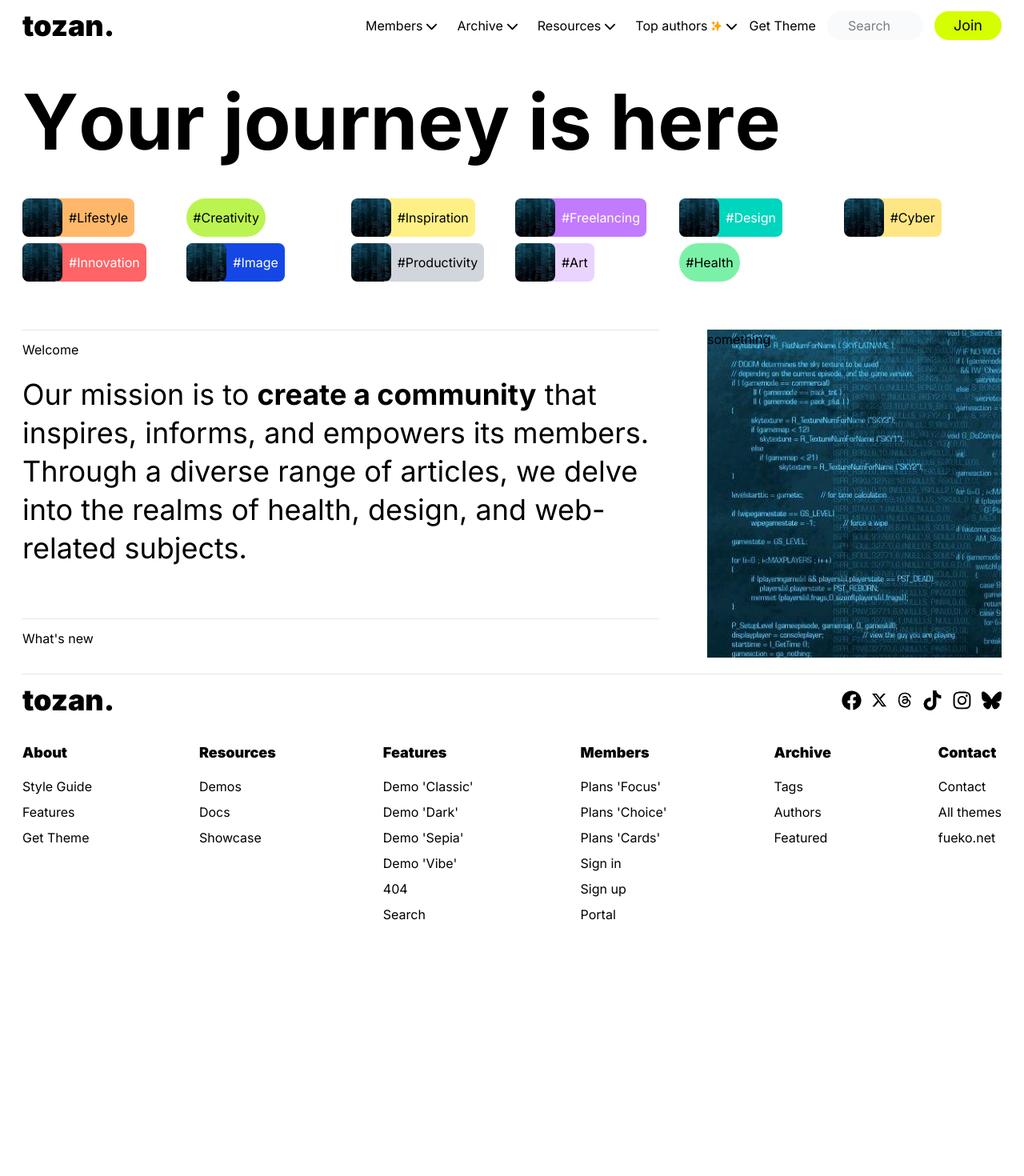
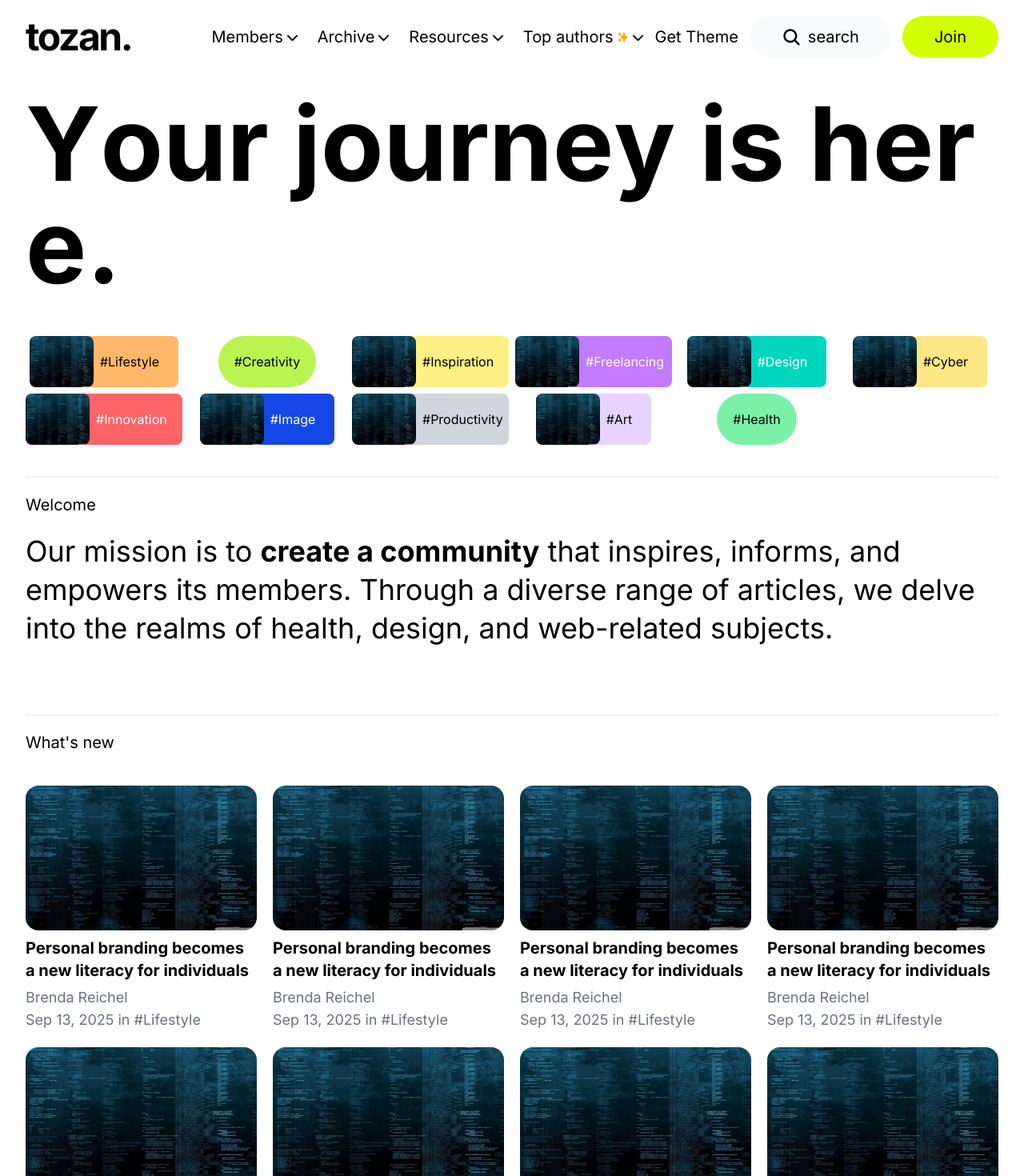
Before and after one commit to AbdulrahmanIsmael/tozan-landing-page, a Next.js app: page / in a window 1280 px wide. Shown: the top 1470 px of the page at 80% size. Before the commit the page ends 1167 px from the top, so only its background shows below. Built offline with nearby package versions, Linux system fonts and the light colour scheme.

Commit message:
feat(Articles section): add articles section with animation when it appears in scrolling

```diff
--- /dev/null
+++ b/app/components/home/Articles.tsx
@@ -0,0 +1,41 @@
+"use client";
+import ArticleCard from "@/app/ui/components/ArticleCard";
+import { motion } from "motion/react";
+
+export default function Articles() {
+  return (
+    <motion.section
+      initial={{
+        x: -1000,
+      }}
+      whileInView={{
+        x: 0,
+      }}
+      transition={{ duration: 0.5, ease: "easeOut" }}
+      className="flex flex-col gap-y-10 py-5 border-t border-t-gray-200"
+    >
+      <h2 className="text-xl">What's new</h2>
+      <div className="grid grid-cols-1 sm:grid-cols-2 md:grid-cols-3 lg:grid-cols-4 gap-5">
+        <ArticleCard />
+        <ArticleCard />
+        <ArticleCard />
+        <ArticleCard />
+        <ArticleCard />
+        <ArticleCard />
+        <ArticleCard />
+        <ArticleCard />
+        <ArticleCard />
+        <ArticleCard />
+        <ArticleCard />
+        <ArticleCard />
+      </div>
+
+      <button
+        type="button"
+        className="cursor-pointer px-15 py-6 rounded-[50px] bg-[#D4FF00] text-2xl self-center mt-5"
+      >
+        Still 26 articles to load
+      </button>
+    </motion.section>
+  );
+}
--- a/app/components/home/Mission.tsx
+++ b/app/components/home/Mission.tsx
@@ -1,31 +1,12 @@
-import ArticleCard from "@/app/ui/components/ArticleCard";
-
 export default function Mission() {
   return (
-    <section role="grid" className="my-5 grid grid-cols-3 gap-x-15">
-      <div className="pt-3 border-t border-t-gray-200 col-span-2">
-        <h3>Welcome</h3>
-        <p className="text-4xl mt-5 pb-16 leading-12">
-          Our mission is to <strong>create a community</strong> that inspires,
-          informs, and empowers its members. Through a diverse range of
-          articles, we delve into the realms of health, design, and web-related
-          subjects.
-        </p>
-      </div>
-
-      <div className="bg-[url('@/public/assets/images/cs.jpg')] row-span-2">
-        something
-      </div>
-
-      <div className="py-3 border-t border-t-gray-200 col-span-2">
-        <h3>What's new</h3>
-        <div role="grid">
-          <ArticleCard />
-          <ArticleCard />
-          <ArticleCard />
-          <ArticleCard />
-        </div>
-      </div>
+    <section className="border-t border-t-gray-200 py-5">
+      <h2 className="text-xl">Welcome</h2>
+      <p className="text-4xl mt-5 pb-16 leading-12">
+        Our mission is to <strong>create a community</strong> that inspires,
+        informs, and empowers its members. Through a diverse range of articles,
+        we delve into the realms of health, design, and web-related subjects.
+      </p>
     </section>
   );
 }
--- a/app/components/home/Showcase.tsx
+++ b/app/components/home/Showcase.tsx
@@ -1,11 +1,11 @@
-'use client';
-import Tag from '@/app/ui/components/Tag';
-import { tags } from '@/app/lib/placeholder-data';
-import { motion, stagger } from 'motion/react';
+"use client";
+import Tag from "@/app/ui/components/Tag";
+import { tags } from "@/app/lib/placeholder-data";
+import { motion, stagger } from "motion/react";
 
 export default function Showcase() {
-  const text = 'Your journey is here';
-  const textInArray = text.split('');
+  const text = "Your journey is here.";
+  const textInArray = text.split("");
   return (
     <section className="py-10 flex flex-col gap-y-12">
       <motion.div
@@ -24,19 +24,22 @@ export default function Showcase() {
           },
         }}
         role="heading"
-        className="text-5xl md:text-8xl max-md:text-center font-semibold"
+        className="max-md:text-center"
       >
         {textInArray.map((l, i) =>
-          l === ' ' ? (
-            <span key={i}>&nbsp;</span>
+          l === " " ? (
+            <span className="font-semibold text-5xl md:text-9xl" key={i}>
+              &nbsp;
+            </span>
           ) : (
             <motion.span
+              className="font-semibold text-5xl md:text-9xl"
               key={i}
               variants={{
                 hidden: { opacity: 0, y: -100 },
                 visible: { opacity: 1, y: 0 },
               }}
-              style={{ display: 'inline-block' }}
+              style={{ display: "inline-block" }}
             >
               {l}
             </motion.span>
@@ -45,10 +48,12 @@ export default function Showcase() {
       </motion.div>
       <div
         role="grid"
-        className="grid grid-cols-2 sm:grid-cols-3 md:grid-cols-4 lg:grid-cols-6 gap-2"
+        className="grid place-items-center grid-cols-2 sm:grid-cols-3 md:grid-cols-4 lg:grid-cols-6 gap-2"
       >
         {tags.map((tag, index) => (
-          <Tag {...tag} index={index} />
+          <div key={index}>
+            <Tag {...tag} index={index} />
+          </div>
         ))}
       </div>
     </section>
--- a/app/layout.tsx
+++ b/app/layout.tsx
@@ -1,18 +1,18 @@
-import type { Metadata } from 'next';
-import '@/app/ui/globals.css';
-import { inter } from '@/app/ui/fonts';
-import Header from '@/app/layouts/Header';
-import Footer from '@/app/layouts/Footer';
+import type { Metadata } from "next";
+import "@/app/ui/globals.css";
+import { inter } from "@/app/ui/fonts";
+import Header from "@/app/layouts/Header";
+import Footer from "@/app/layouts/Footer";
 
 export const metadata: Metadata = {
-  title: 'Tozan',
+  title: "Tozan",
   description:
-    'Our mission is to create a community that inspires, informs, and empowers its members.',
+    "Our mission is to create a community that inspires, informs, and empowers its members.",
   authors: {
-    name: 'Abdulrahman Ismael',
-    url: 'https://www.linkedin.com/in/abdulrahmanismael',
+    name: "Abdulrahman Ismael",
+    url: "https://www.linkedin.com/in/abdulrahmanismael",
   },
-  creator: 'Abdulrahman Ismael',
+  creator: "Abdulrahman Ismael",
 };
 
 export default function RootLayout({
@@ -22,7 +22,9 @@ export default function RootLayout({
 }>) {
   return (
     <html lang="en">
-      <body className={`${inter.className} antialiased px-7`}>
+      <body
+        className={`${inter.className} antialiased px-8 py-4 overflow-x-hidden`}
+      >
         <Header />
         <main>{children}</main>
         <Footer />
--- a/app/layouts/Header.tsx
+++ b/app/layouts/Header.tsx
@@ -1,8 +1,9 @@
-'use client';
-import { useState } from 'react';
-import { FaChevronDown } from 'react-icons/fa6';
-import { HiSparkles } from 'react-icons/hi';
-import { IoMenu } from 'react-icons/io5';
+"use client";
+import { useState } from "react";
+import { FaChevronDown } from "react-icons/fa6";
+import { HiSparkles } from "react-icons/hi";
+import { IoMenu } from "react-icons/io5";
+import { IoSearch } from "react-icons/io5";
 
 export default function Header() {
   const [showMenu, setShowMenu] = useState(false);
@@ -11,9 +12,9 @@ export default function Header() {
   };
 
   return (
-    <header className="flex flex-col lg:flex-row items-center justify-between py-3">
+    <header className="flex flex-col lg:flex-row items-center justify-between py-1">
       <div className="max-lg:w-full flex items-center justify-between">
-        <h1 className="text-4xl font-extrabold">tozan.</h1>
+        <h1 className="text-5xl tracking-tighter font-bold">tozan.</h1>
         <IoMenu
           role="button"
           size={30}
@@ -23,10 +24,10 @@ export default function Header() {
       </div>
       <nav
         className={`flex flex-col ${
-          showMenu ? 'max-lg:flex' : 'max-lg:hidden'
+          showMenu ? "max-lg:flex" : "max-lg:hidden"
         } gap-y-5 lg:flex-row items-center gap-x-3.5 transition-all ease duration-1000`}
       >
-        <ul className="flex flex-col gap-y-4 pt-5 lg:pt-0 lg:flex-row items-center gap-x-6">
+        <ul className="flex text-xl font-normal flex-col gap-y-4 pt-5 lg:pt-0 lg:flex-row items-center gap-x-6">
           <li className="cursor-pointer flex items-center gap-x-1">
             <span>Members</span>
             <FaChevronDown size={15} />
@@ -45,17 +46,19 @@ export default function Header() {
             <FaChevronDown size={15} />
           </li>
         </ul>
-        <a href=".">Get Theme</a>
-        <input
-          type="search"
-          name="search"
-          id="search"
-          placeholder="Search"
-          className="py-1.5 bg-gray-50 w-30 focus:outline-0 rounded-4xl placeholder:text-center"
-        />
+        <a href="." className="text-xl font-normal">
+          Get Theme
+        </a>
         <button
           type="button"
-          className="px-6 py-1 rounded-4xl bg-[#D4FF00] text-lg"
+          className="flex items-center gap-x-2 cursor-pointer px-10 py-3 text-xl bg-gray-50 focus:outline-0 rounded-4xl"
+        >
+          <IoSearch size={25} />
+          search
+        </button>
+        <button
+          type="button"
+          className="cursor-pointer px-10 py-3 rounded-4xl bg-[#D4FF00] text-xl"
         >
           Join
         </button>
--- a/app/lib/definitions.ts
+++ b/app/lib/definitions.ts
@@ -4,5 +4,4 @@ export interface I_tag {
   alt?: string;
   bg: string;
   textColor: string;
-  key: string;
 }
--- a/app/lib/placeholder-data.ts
+++ b/app/lib/placeholder-data.ts
@@ -1,88 +1,77 @@
-import { I_tag } from './definitions';
+import { I_tag } from "./definitions";
 
 export const tags: I_tag[] = [
   {
-    src: '/assets/images/cs.jpg',
-    text: '#Lifestyle',
-    alt: 'Lifestyle',
-    bg: 'bg-orange-300',
-    textColor: 'text-black',
-    key: 'Lifestyle',
+    src: "/assets/images/cs.jpg",
+    text: "#Lifestyle",
+    alt: "Lifestyle",
+    bg: "bg-orange-300",
+    textColor: "text-black",
   },
   {
-    text: '#Creativity',
-    bg: 'bg-lime-300',
-    textColor: 'text-black',
-    key: 'Creativity',
+    text: "#Creativity",
+    bg: "bg-lime-300",
+    textColor: "text-black",
   },
   {
-    src: '/assets/images/cs.jpg',
-    text: '#Inspiration',
-    alt: 'Inspiration',
-    bg: 'bg-yellow-200',
-    textColor: 'text-black',
-    key: 'Inspiration',
+    src: "/assets/images/cs.jpg",
+    text: "#Inspiration",
+    alt: "Inspiration",
+    bg: "bg-yellow-200",
+    textColor: "text-black",
   },
   {
-    src: '/assets/images/cs.jpg',
-    text: '#Freelancing',
-    alt: 'Freelancing',
-    bg: 'bg-purple-400',
-    textColor: 'text-white',
-    key: 'Freelancing',
+    src: "/assets/images/cs.jpg",
+    text: "#Freelancing",
+    alt: "Freelancing",
+    bg: "bg-purple-400",
+    textColor: "text-white",
   },
   {
-    src: '/assets/images/cs.jpg',
-    text: '#Design',
-    alt: 'Design',
-    bg: 'bg-teal-400',
-    textColor: 'text-white',
-    key: 'Design',
+    src: "/assets/images/cs.jpg",
+    text: "#Design",
+    alt: "Design",
+    bg: "bg-teal-400",
+    textColor: "text-white",
   },
   {
-    src: '/assets/images/cs.jpg',
-    text: '#Cyber',
-    alt: 'Cyber',
-    bg: 'bg-amber-200',
-    textColor: 'text-black',
-    key: 'Cyber',
+    src: "/assets/images/cs.jpg",
+    text: "#Cyber",
+    alt: "Cyber",
+    bg: "bg-amber-200",
+    textColor: "text-black",
   },
   {
-    src: '/assets/images/cs.jpg',
-    text: '#Innovation',
-    alt: 'Innovation',
-    bg: 'bg-red-400',
-    textColor: 'text-white',
-    key: 'Innovation',
+    src: "/assets/images/cs.jpg",
+    text: "#Innovation",
+    alt: "Innovation",
+    bg: "bg-red-400",
+    textColor: "text-white",
   },
   {
-    src: '/assets/images/cs.jpg',
-    text: '#Image',
-    alt: 'Image',
-    bg: 'bg-blue-700',
-    textColor: 'text-white',
-    key: 'Image',
+    src: "/assets/images/cs.jpg",
+    text: "#Image",
+    alt: "Image",
+    bg: "bg-blue-700",
+    textColor: "text-white",
   },
   {
-    src: '/assets/images/cs.jpg',
-    text: '#Productivity',
-    alt: 'Productivity',
-    bg: 'bg-gray-300',
-    textColor: 'text-black',
-    key: 'Productivity',
+    src: "/assets/images/cs.jpg",
+    text: "#Productivity",
+    alt: "Productivity",
+    bg: "bg-gray-300",
+    textColor: "text-black",
   },
   {
-    src: '/assets/images/cs.jpg',
-    text: '#Art',
-    alt: 'Art',
-    bg: 'bg-purple-200',
-    textColor: 'text-black',
-    key: 'Art',
+    src: "/assets/images/cs.jpg",
+    text: "#Art",
+    alt: "Art",
+    bg: "bg-purple-200",
+    textColor: "text-black",
   },
   {
-    text: '#Health',
-    bg: 'bg-green-300',
-    textColor: 'text-black',
-    key: 'Health',
+    text: "#Health",
+    bg: "bg-green-300",
+    textColor: "text-black",
   },
 ];
--- a/app/page.tsx
+++ b/app/page.tsx
@@ -1,11 +1,13 @@
 import Showcase from "./components/home/Showcase";
 import Mission from "./components/home/Mission";
+import Articles from "./components/home/Articles";
 
 export default function Home() {
   return (
     <>
       <Showcase />
       <Mission />
+      <Articles />
     </>
   );
 }
--- a/app/ui/components/ArticleCard.tsx
+++ b/app/ui/components/ArticleCard.tsx
@@ -1,3 +1,22 @@
+import Image from "next/image";
+
 export default function ArticleCard() {
-  return <div></div>;
+  return (
+    <div role="gridcell">
+      <Image
+        width={100}
+        height={100}
+        className="w-full rounded-2xl"
+        src="/assets/images/cs.jpg"
+        alt="image"
+      />
+      <div className="pt-2">
+        <h3 className="text-xl font-semibold mb-1.5">
+          Personal branding becomes a new literacy for individuals
+        </h3>
+        <div className="text-lg text-gray-500">Brenda Reichel</div>
+        <div className="text-lg text-gray-500">Sep 13, 2025 in #Lifestyle</div>
+      </div>
+    </div>
+  );
 }
--- a/app/ui/components/Tag.tsx
+++ b/app/ui/components/Tag.tsx
@@ -1,9 +1,9 @@
-import Image from 'next/image';
-import { motion } from 'motion/react';
+import Image from "next/image";
+import { motion } from "motion/react";
 
 export default function Tag({
-  src = '',
-  alt = '',
+  src = "",
+  alt = "",
   text,
   bg,
   textColor,
@@ -20,22 +20,30 @@ export default function Tag({
     <motion.div
       initial={{ scale: 0 }}
       animate={{ scale: 1 }}
+      whileHover={{ scale: 1.1, transition: { delay: 0 }, cursor: "pointer" }}
       transition={{
         delay: index ? index * 0.09 : 0,
       }}
       role="gridcell"
-      className={`${bg} max-w-fit flex ${!src ? 'rounded-4xl' : 'rounded-lg'}`}
+      className={`${bg} max-w-fit flex ${!src ? "rounded-4xl" : "rounded-lg"}`}
     >
       {src && (
         <Image
-          width={50}
-          height={50}
+          width={80}
+          height={80}
           src={src}
           alt={alt}
           className="rounded-lg"
         />
       )}
-      <p className={`${textColor} py-3 px-2`}>{text}</p>
+      <p
+        className={`${textColor} text-center text-[clamp(15px, 5vw, 20px)] overflow-hidden font-medium py-5 ${
+          src ? "pl-2 pr-6" : "pl-5 pr-5"
+        }`}
+        title={text}
+      >
+        {text}
+      </p>
     </motion.div>
   );
 }
```
